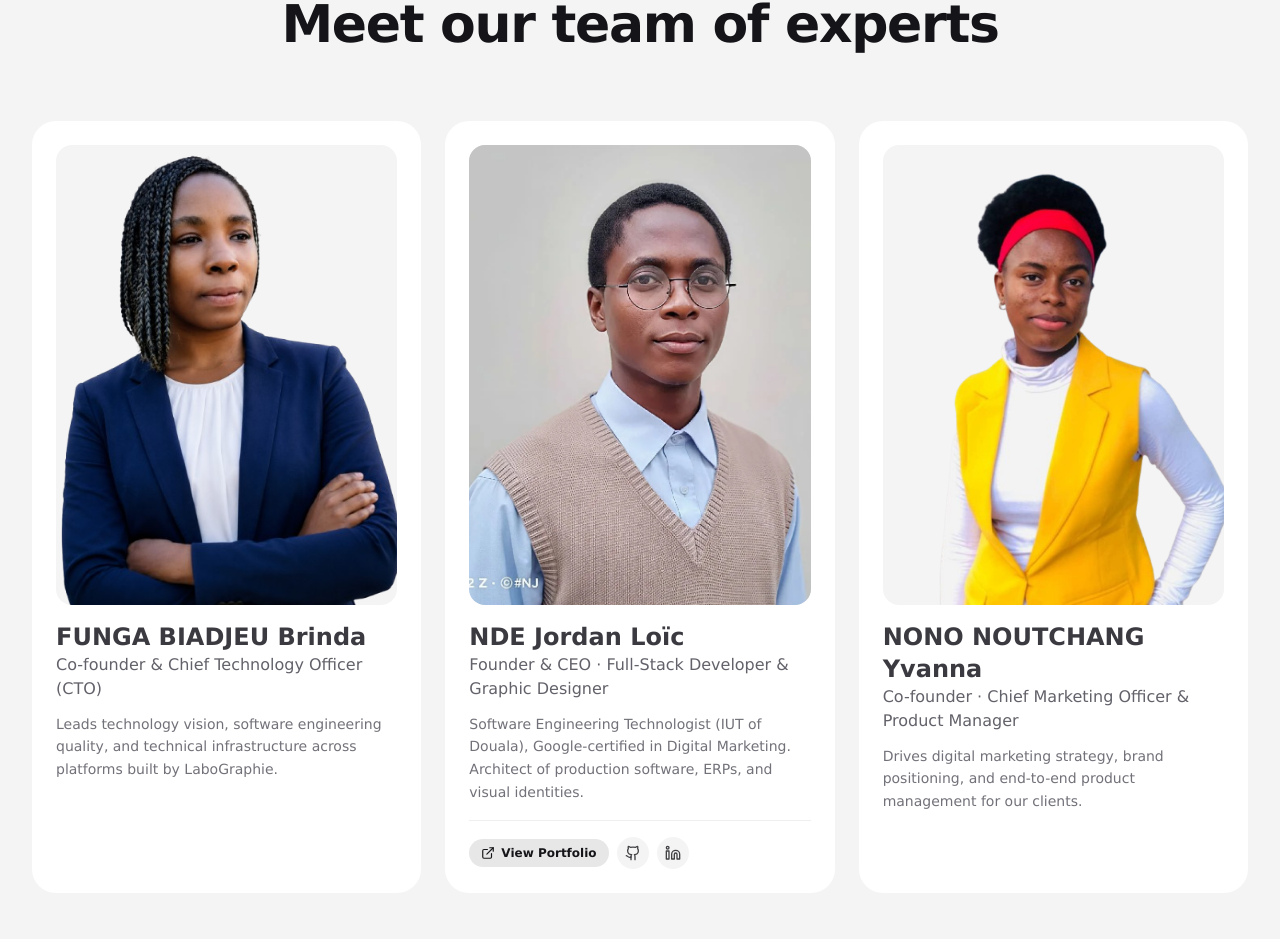
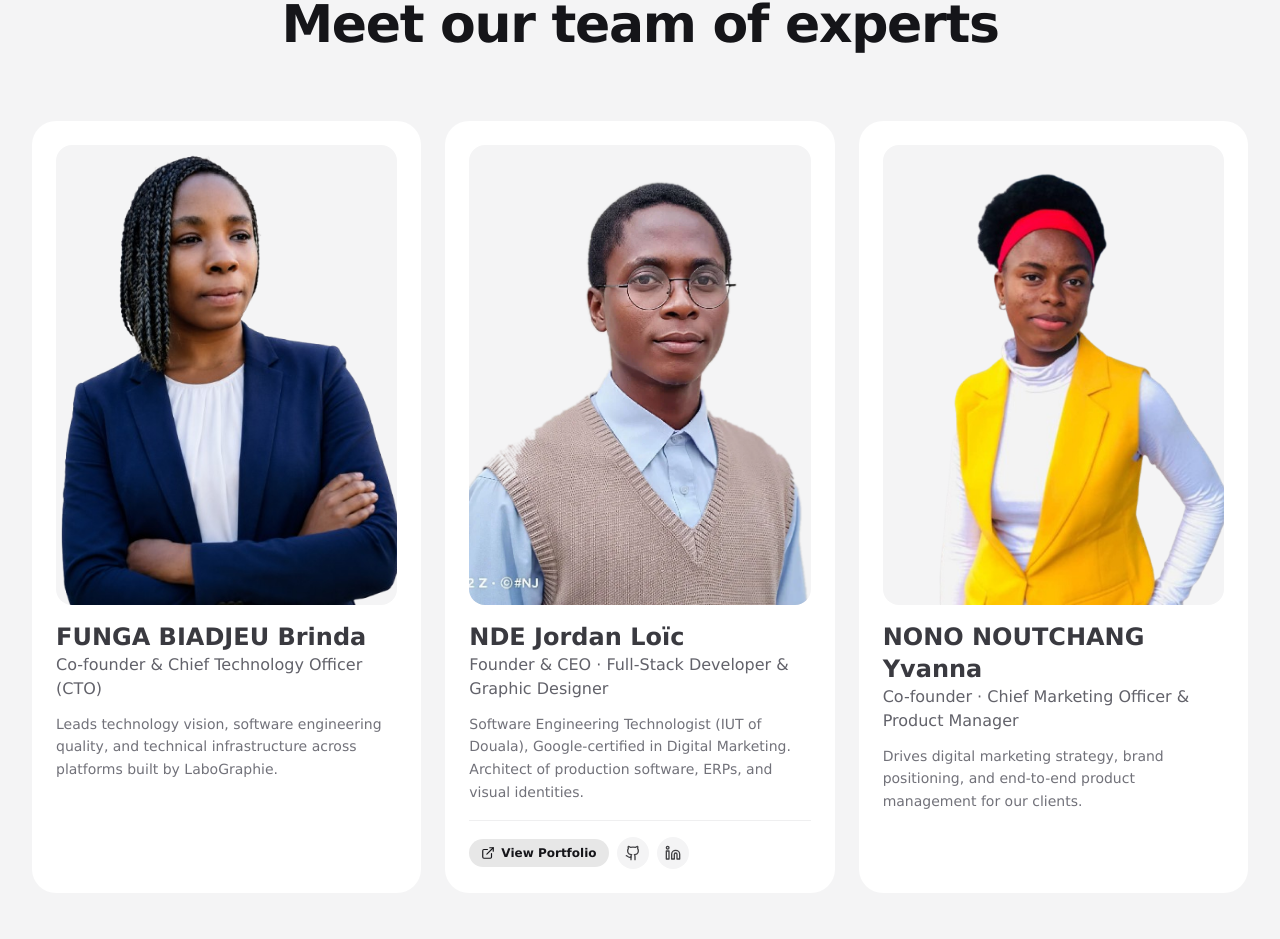
Before and after one commit to Nadroj-ciol/LaboGraphie-Web, a React (Vite) app: page /en/about in a window 1280 px wide. Shown: the part 5334-6273 px from the top of the page. Built offline with nearby package versions, Linux system fonts and the light colour scheme; no server answers; the database is empty; a web font is replaced by a local one.

Commit message:
feat(about): ajoute le portrait détouré de Jordan et adapte la couleur de fond au survol aux vêtements de chaque fondateur

```diff
--- a/src/pages/About.tsx
+++ b/src/pages/About.tsx
@@ -2,7 +2,7 @@ import studioTeamHero from "@/assets/real-team-studio.webp";
 import mission from "@/assets/real-consultation-it.webp";
 import vision from "@/assets/real-dev-web.webp";
 import profile1 from "@/assets/profile-1.png";
-import jordanPortrait from "@/assets/jordan-portrait-pro.webp";
+import jordanPortrait from "@/assets/jordan-cutout.webp";
 import profile3 from "@/assets/profile-3.png";
 import heroGrid1 from "@/assets/real-branding-3d.webp";
 import heroGrid2 from "@/assets/real-dev-erp.webp";
@@ -35,6 +35,7 @@ interface TeamMember {
   role: string;
   bio?: string;
   image: string;
+  hoverBgClass: string;
   portfolioUrl?: string;
   githubUrl?: string;
   linkedinUrl?: string;
@@ -44,12 +45,16 @@ const getTeamMembers = (t: (key: string) => string): TeamMember[] => [{
   name: "FUNGA BIADJEU Brinda",
   role: t("about.teamBrindaRole"),
   bio: t("about.teamBrindaBio"),
-  image: profile1
+  image: profile1,
+  // Bleu marine assorti à sa veste
+  hoverBgClass: "group-hover:bg-[#1B3168] group-active:bg-[#1B3168]",
 }, {
   name: "NDE Jordan Loïc",
   role: t("about.teamJordanRole"),
   bio: t("about.teamJordanBio"),
   image: jordanPortrait,
+  // Taupe/camel chaud assorti à son pull sans manches (contraste avec sa chemise bleu ciel)
+  hoverBgClass: "group-hover:bg-[#A68B73] group-active:bg-[#A68B73]",
   portfolioUrl: "https://nadroj-ciol.github.io/Portfolio-website-perso/",
   githubUrl: "https://github.com/Nadroj-ciol",
   linkedinUrl: "https://www.linkedin.com/in/jordan-lo%C3%AFc-nde-63b041427/",
@@ -57,7 +62,9 @@ const getTeamMembers = (t: (key: string) => string): TeamMember[] => [{
   name: "NONO NOUTCHANG Yvanna",
   role: t("about.teamYvannaRole"),
   bio: t("about.teamYvannaBio"),
-  image: profile3
+  image: profile3,
+  // Rouge carmin assorti à son bandeau (fait ressortir son gilet jaune vif)
+  hoverBgClass: "group-hover:bg-[#DC2626] group-active:bg-[#DC2626]",
 }];
 
 const FlipButton = ({
@@ -335,7 +342,7 @@ const About = () => {
           <div className="grid md:grid-cols-2 lg:grid-cols-3 gap-6 mb-12">
             {getTeamMembers(t).map((member, index) => <FadeIn key={index} delay={index * 80} className="h-full">
               <div className="bg-background rounded-2xl p-6 transition-all duration-300 group h-full flex flex-col">
-                <div className="rounded-xl overflow-hidden mb-4 group-hover:bg-accent bg-muted">
+                <div className={`rounded-xl overflow-hidden mb-4 bg-muted transition-colors duration-500 ${member.hoverBgClass}`}>
                   <img src={member.image} alt={member.name} className="w-full h-[460px] object-cover object-top group-hover:scale-105 transition-all duration-300" />
                 </div>
                 <h5 className="text-secondary font-bold transition-colors">{member.name}</h5>
```
Also changed, not shown: src/assets/jordan-cutout.webp (added).
